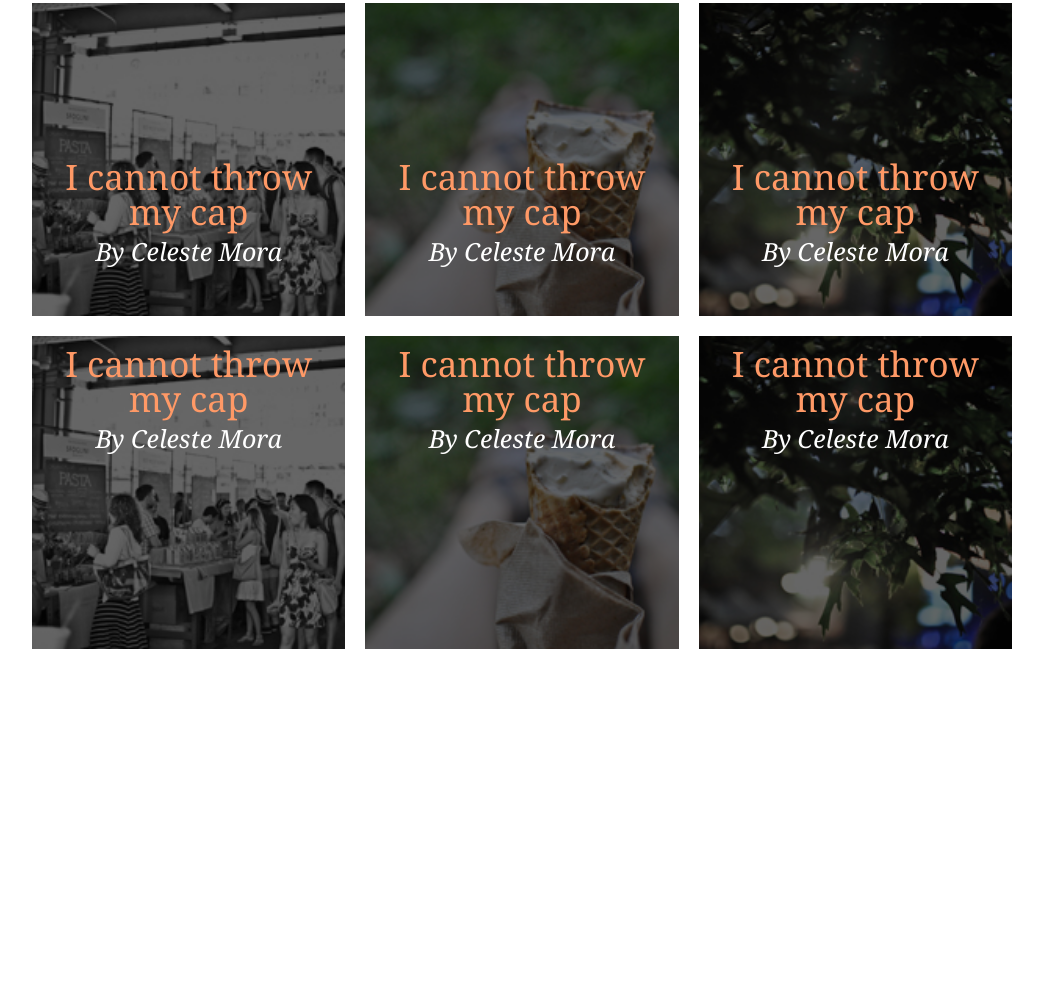
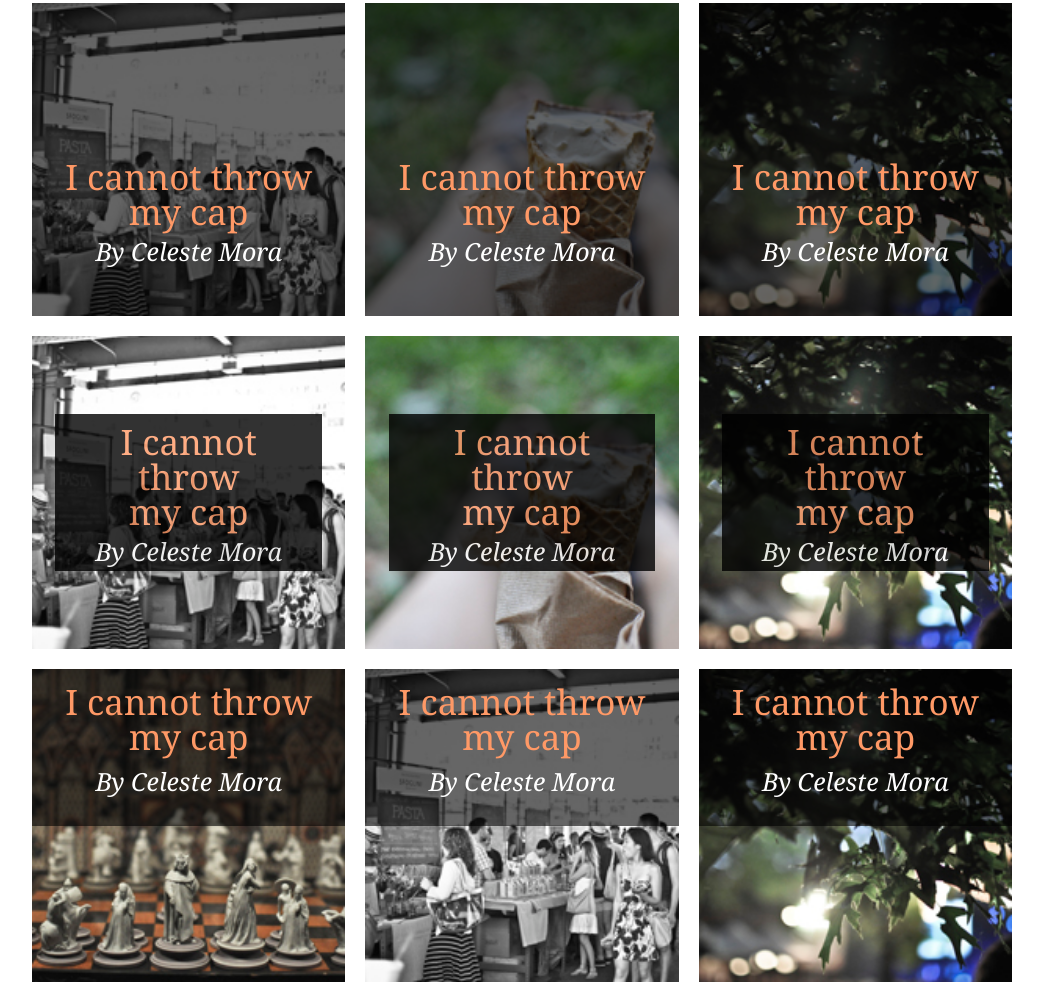
Before and after one commit to TylerFisher/commencement2014, a plain HTML site: page index.html in a window 1280 px wide. Shown: the part 985-1987 px from the top of the page, without its empty margins (118-1161 px from the left). Before the commit the page ends 1654 px from the top, so only its background shows below. Drawn offline with nearby package versions, Linux system fonts and the light colour scheme.

Commit message:
three ideas for list-block designs

```diff
--- a/index.html
+++ b/index.html
@@ -86,6 +86,32 @@
                 </div>
             </div>
         </div>
+        <div class="row list-row idea3">
+            <div class="col-xs-12 col-sm-4 col-md-4 col-lg-4 list-block">
+                <img src="img/list4.jpg">
+                <div class="mask"></div>
+                <div class="mask-text">
+                    <p><a href="ferro.html">I cannot throw<br/>my cap</a></p>
+                    <p class="name">By Celeste Mora</p>
+                </div>
+            </div>
+            <div class="col-xs-12 col-sm-4 col-md-4 col-lg-4 list-block">
+                <img src="img/list1.jpg">
+                <div class="mask"></div>
+                <div class="mask-text">
+                    <p><a href="ferro.html">I cannot throw<br/>my cap</a></p>
+                    <p class="name">By Celeste Mora</p>
+                </div>
+            </div>
+            <div class="col-xs-12 col-sm-4 col-md-4 col-lg-4 list-block">
+                <img src="img/list3.jpg">
+                <div class="mask"></div>
+                <div class="mask-text">
+                    <p><a href="ferro.html">I cannot throw<br/>my cap</a></p>
+                    <p class="name">By Celeste Mora</p>
+                </div>
+            </div>
+        </div>
 
 
 
--- a/script.js
+++ b/script.js
@@ -5,5 +5,11 @@ $(document).ready(function() {
 		$(this).parent().find('.mask').css('opacity','0.6');
 	});
 
+	// $('.idea3 .mask-text').on('mouseover',function(){
+	// 	$(this).parent().find('.mask').show();
+	// }).on('mouseout',function(){
+	// 	$(this).parent().find('.mask').hide();
+	// });
+
 
 });
--- a/style.css
+++ b/style.css
@@ -122,41 +122,60 @@ div.mask-text p.name {
 
 
 .idea2 div.mask {
-    position: absolute;
-    top: 0;
-    bottom: 0;
-    right: 10px;
-    left: 10px;
-    background-color: #000;
-    opacity: 0.6;
+    display: none;
 }
 
 .idea2 div.mask-text {
     position: absolute;
-    top: 10px;
-    left: 20px;
-    right: 20px;
+    /*top: 0;
+    bottom: 0;
+    left: 20;
+    right: 20px;*/
+    margin: auto;
+    left: 0;
+    right: 0;
+    top: 0;
+    bottom: 0;
+    width: 80%;
+    height: 50%;
+    background-color: #000;
+    opacity: 0.8;
     color: #fff;
-    height: 100%;
 }
 
-div.mask-text a {
-    color: #FF9966 !important;
-}
-
-div.mask-text a:hover {
-    color: #fff !important;
-}
-
-div.mask-text p {
+.idea2 div.mask-text p {
     font-family: "kepler-std-display", Georgia, serif !important;
     font-size: 35px;
     line-height: 1em;
     text-align: center;
+    margin: 10px;
 }
 
-div.mask-text p.name {
-    font-size: 25px !important;
+
+/************ grid idea 3 ************/
+
+
+.idea3 div.mask {
+    display: none;
+    opacity: 0.7 !important;
+}
+
+.idea3 div.mask-text {
+    position: absolute;
+    /*top: 0;
+    bottom: 0;
+    left: 20;
+    right: 20px;*/
+    margin: auto;
+    left: 10px;
+    right: 10px;
+    top: 0;
+    background-color: rgba(0,0,0,0.6);
+    color: #fff;
+}
+
+.idea3 div.mask-text p {
+    margin: 15px;
 }
 
 
```
